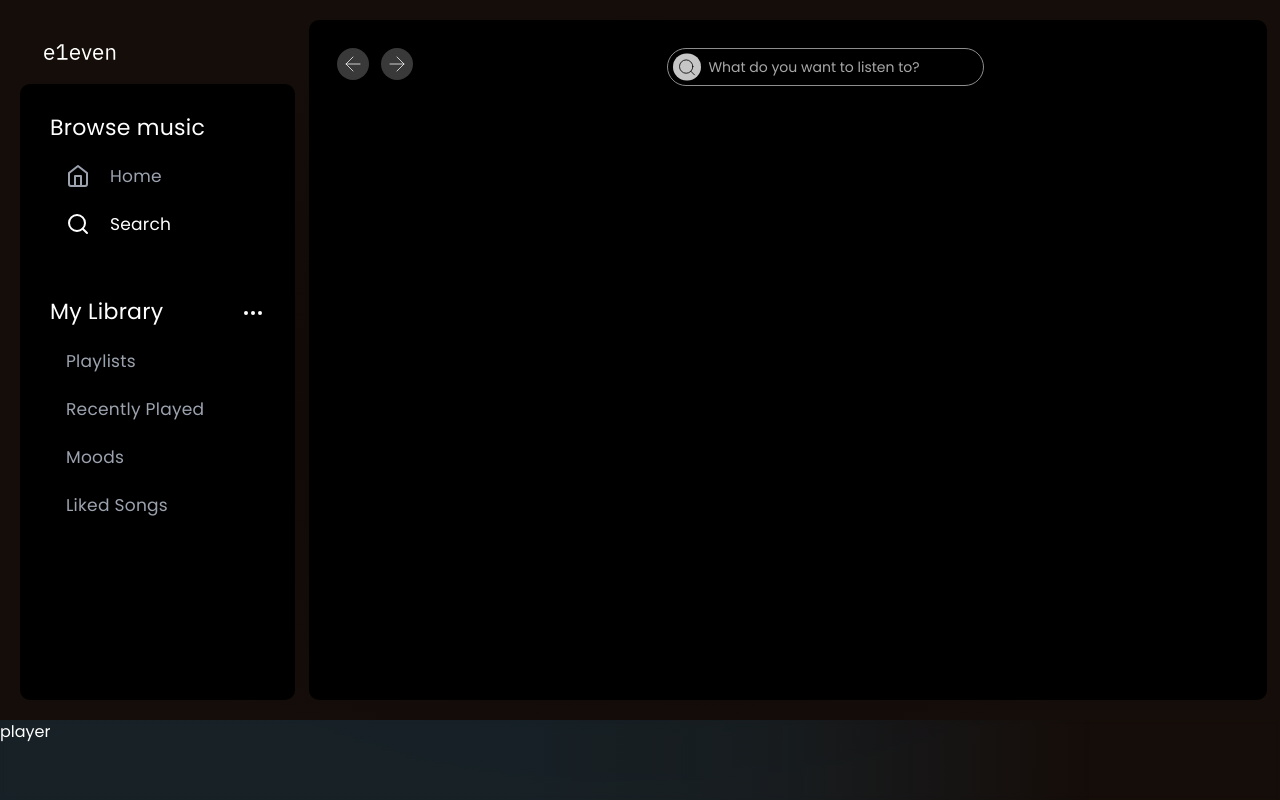
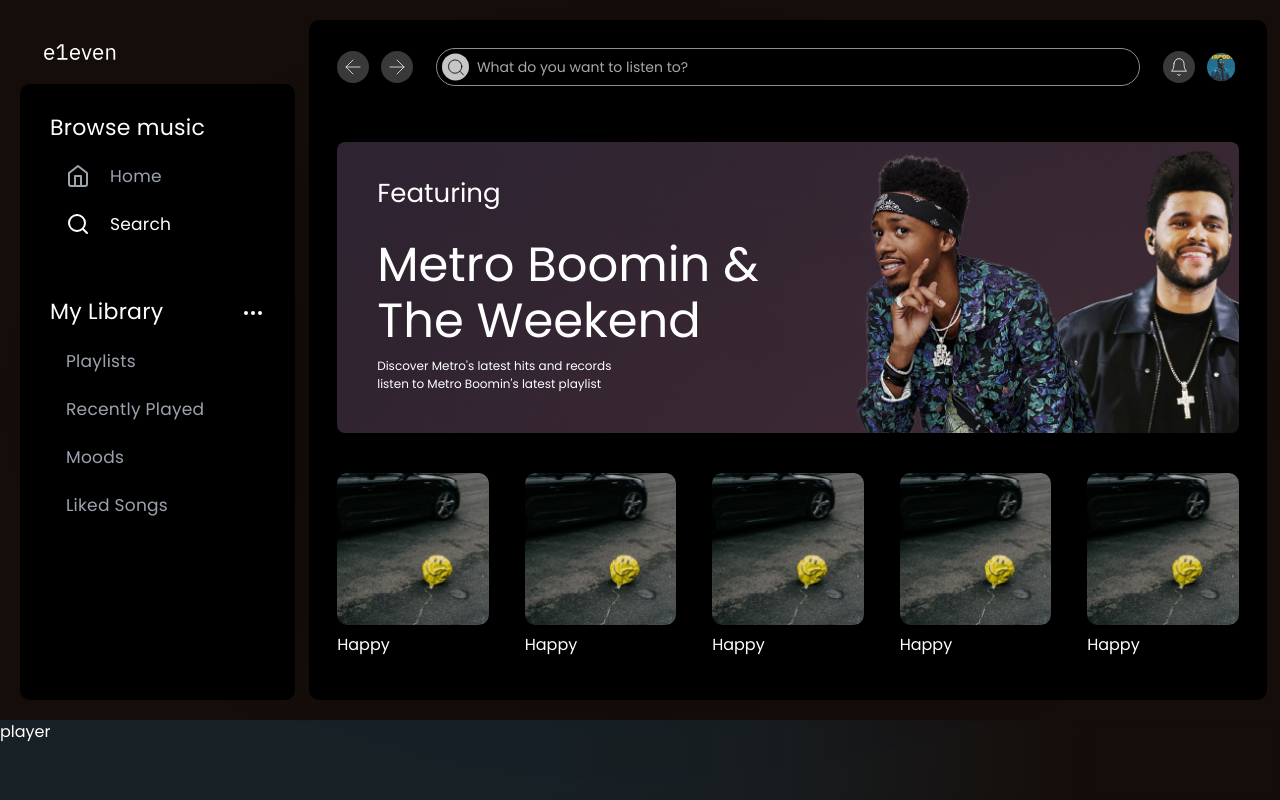
Before and after one commit to vaishakh3/solace, a Next.js app: page /search in a window 1280 px wide. Built offline with nearby package versions, Linux system fonts and the light colour scheme; no server answers.

Commit message:
completed search page

```diff
--- a/src/app/(authenticated)/_components/NavControls.jsx
+++ b/src/app/(authenticated)/_components/NavControls.jsx
@@ -1,6 +1,6 @@
 "use client";
 import HistoryButtons from "@/components/HistoryButtons";
-import UserPreference from "@/components/userPreference";
+import UserPreference from "@/components/UserPreference";
 import { ArrowLeft, ArrowRight } from "lucide-react";
 import { useSession } from "next-auth/react";
 import React from "react";
--- a/src/app/(authenticated)/search/_components/SearchBar.jsx
+++ b/src/app/(authenticated)/search/_components/SearchBar.jsx
@@ -3,7 +3,7 @@
 
 function SearchBar() {
   return (
-    <form className='relative'>
+    <form className='relative w-[55vw]'>
           <input
             className="w-full min-h-[2.3125rem] rounded-[4.375rem] bg-transparent border border-[#8D8D8D] py-2 pr-1 pl-10 text-white placeholder:text-[#A8A8A8] text-sm bg-[#393939]"
             placeholder="What do you want to listen to?"
--- a/src/app/(authenticated)/search/page.jsx
+++ b/src/app/(authenticated)/search/page.jsx
@@ -1,19 +1,86 @@
-import HistoryButtons from "@/components/HistoryButtons"
-import SearchBar from "./_components/SearchBar"
+import HistoryButtons from "@/components/HistoryButtons";
+import SearchBar from "./_components/SearchBar";
+import UserPreference from "@/components/UserPreference";
+import { Bell } from "lucide-react";
 // import UserPreference from "@/components/UserPreference"
 
 function page() {
   return (
     <main className="w-[74.8vw]">
-      <div className="p-7 flex justify-between">
+      <div className="p-7 flex justify-between items-center">
         <HistoryButtons />
         <SearchBar />
-        <div>
-          {/* <UserPreference /> */}
+        <div className="flex gap-3">
+          <button className="text-white bg-[#393939] w-8 h-8 flex items-center justify-center rounded-full">
+            <Bell className="h-5 w-5" strokeWidth={1} />
+          </button>
+          <UserPreference />
         </div>
       </div>
+      <div className="no-scroll p-7 h-[71vh] overflow-auto">
+        <div
+          className="text-white aspect-[3.628/1] rounded-lg py-8 px-10"
+          style={{
+            backgroundImage: "url(/images/featuredlarge.png)",
+            backgroundPosition: "center",
+            backgroundRepeat: "no-repeat",
+            backgroundSize: "cover",
+          }}
+        >
+          <h2 className="text-[1.62906rem]">Featuring</h2>
+          <div className="mt-6">
+            <h3 className="text-[3.00406rem] capitalize [leading-trim:both] max-w-[23.875rem] [line-height:3.5rem]">
+            Metro Boomin &
+The Weekend
+            </h3>
+            <p className="text-[0.75rem] [leading-trim:both] max-w-[15rem] my-2">
+              Discover Metro's latest hits and records listen to Metro Boomin's
+              latest playlist
+            </p>
+          </div>
+        </div>
+        <div className="grid grid-cols-5 gap-9 text-white mt-10">
+          <div className="">
+            <img className="aspect-square rounded-[0.625rem] w-full" src="/images/happy.png" alt="" />
+            <p className="mt-2">Happy</p>
+          </div>
+          <div className="">
+            <img className="aspect-square rounded-[0.625rem]  w-full" src="/images/happy.png" alt="" />
+            <p className="mt-2">Happy</p>
+          </div>
+          <div className="">
+            <img className="aspect-square rounded-[0.625rem]  w-full" src="/images/happy.png" alt="" />
+            <p className="mt-2">Happy</p>
+          </div>
+          <div className="">
+            <img className="aspect-square rounded-[0.625rem]  w-full" src="/images/happy.png" alt="" />
+            <p className="mt-2">Happy</p>
+          </div>
+          <div className="">
+            <img className="aspect-square rounded-[0.625rem]  w-full" src="/images/happy.png" alt="" />
+            <p className="mt-2">Happy</p>
+          </div>
+          <div className="">
+            <img className="aspect-square rounded-[0.625rem]  w-full" src="/images/happy.png" alt="" />
+            <p className="mt-2">Happy</p>
+          </div>
+          <div className="">
+            <img className="aspect-square rounded-[0.625rem]  w-full" src="/images/happy.png" alt="" />
+            <p className="mt-2">Happy</p>
+          </div>
+          <div className="">
+            <img className="aspect-square rounded-[0.625rem]  w-full" src="/images/happy.png" alt="" />
+            <p className="mt-2">Happy</p>
+          </div>
+          <div className="">
+            <img className="aspect-square rounded-[0.625rem]  w-full" src="/images/happy.png" alt="" />
+            <p className="mt-2">Happy</p>
+          </div>
+      </div>
+      </div>
+
     </main>
-  )
+  );
 }
 
-export default page
+export default page;
--- a/src/components/UserPreference.jsx
+++ b/src/components/UserPreference.jsx
@@ -1,11 +1,16 @@
+"use client";
 // TODO: Add user preference component
+
 import * as DropdownMenu from "@radix-ui/react-dropdown-menu";
+import { useSession } from "next-auth/react";
 
-export default () => (
+function UserPreference() {
+  const { data: session } = useSession();
+  return (
     <DropdownMenu.Root>
       <DropdownMenu.Trigger asChild>
         <button className="rounded-full w-8 h-8" aria-label="user preference">
-        <img src="/images/cover.png" alt="username" />
+          <img src={session?.user?.image ?? "/images/cover.png"} alt="username" />
         </button>
       </DropdownMenu.Trigger>
 
@@ -41,3 +46,6 @@
       </DropdownMenu.Portal>
     </DropdownMenu.Root>
   );
+}
+
+export default UserPreference;
```
Also changed, not shown: public/images/featuredlarge.png (added). Lines whose indentation alone changed are shown as unchanged.
